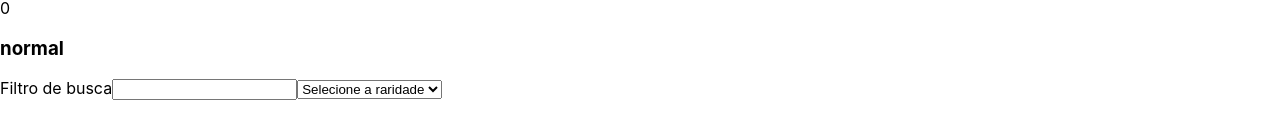
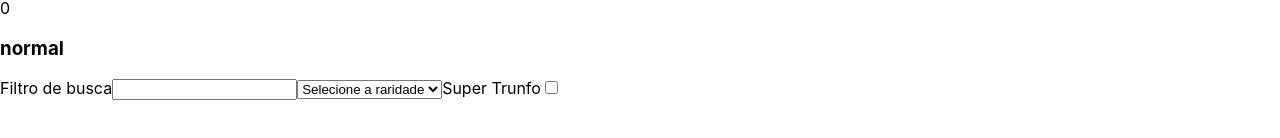
Before and after one commit to felipeAndradeMendes/tryunfo, a React (Create React App) app: page / in a window 1280 px wide. Shown: the part 298-436 px from the top of the page. Built offline with nearby package versions, Linux system fonts and the light colour scheme.

Commit message:
Inicia requisito 12 - bonus

```diff
--- a/src/App.js
+++ b/src/App.js
@@ -4,6 +4,7 @@ import Card from './components/Card';
 import ButtonExcluir from './components/ButtonExcluir';
 import InputFilter from './components/InputFilter';
 import RareFilter from './components/RareFilter';
+import SuperTrunfoFilter from './components/SuperTrunfoFilter';
 
 class App extends React.Component {
   state = {
@@ -16,7 +17,7 @@ class App extends React.Component {
     cardRare: 'normal',
     cardTrunfo: false,
     inputFilter: '',
-    // rareFilter: 'todas',
+    superTrunfoFilter: false,
     newCards: [],
   };
 
@@ -155,6 +156,10 @@ class App extends React.Component {
     });
   };
 
+  handleSuperTrunfoFilter = () => {
+
+  };
+
   render() {
     const {
       cardName,
@@ -167,6 +172,7 @@ class App extends React.Component {
       cardTrunfo,
       inputFilter,
       rareFilter,
+      superTrunfoFilter,
       newCards,
     } = this.state;
 
@@ -209,6 +215,11 @@ class App extends React.Component {
         <RareFilter
           rareFilter={ rareFilter }
           onInputChange={ this.handleRareFilter }
+          />
+
+        <SuperTrunfoFilter
+          onInputChange={ this.onInputchange }
+          isChecked={ superTrunfoFilter }
         />
 
         <div>
--- a/src/components/SuperTrunfoFilter.js
+++ b/src/components/SuperTrunfoFilter.js
@@ -2,14 +2,17 @@ import React from 'react';
 
 class SuperTrunfoFilter extends React.Component {
   render() {
+    const { onInputChange, isChecked } = this.props;
     return (
-      <label htmlFor="SuperTrunfoFilter">
+      <label htmlFor="superTrunfoFilter">
         Super Trunfo
         <input
           data-testid="trunfo-filter"
-          id="SuperTrunfoFilter"
-          name="SuperTrunfoFilter"
+          id="superTrunfoFilter"
+          name="superTrunfoFilter"
           type="checkbox"
+          onChange={ onInputChange }
+          checked={ isChecked }
         />
       </label>
     );
```
